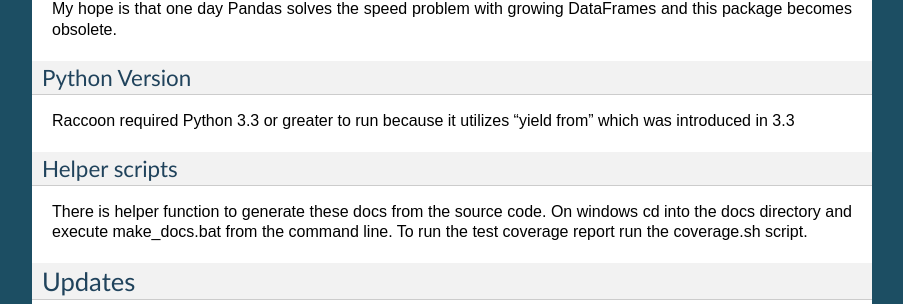
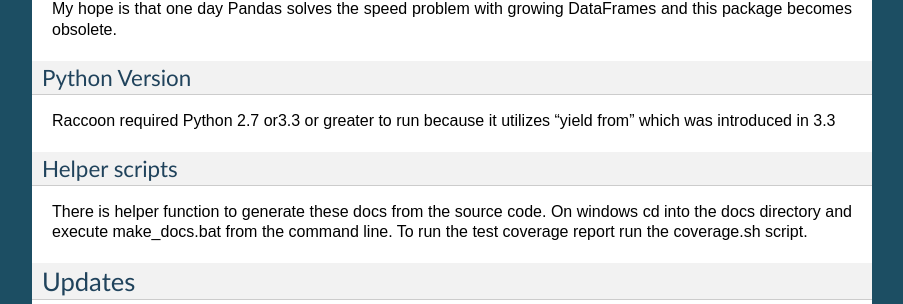
Before and after one commit to rsheftel/raccoon, a Sphinx documentation site: the page built from docs/index.rst, in a window 1280 px wide and 900 px high, scrolled down 833 px. Shown: the part 148-452 px from the top of the window, without its empty margins (198-1101 px from the left). Built offline with Sphinx 7.4.7, drawn with Linux system fonts in a browser that asks for light colours.

```diff
--- a/README.rst
+++ b/README.rst
@@ -4,6 +4,9 @@ Python DataFrame with fast insert and appends
 
 .. image:: https://travis-ci.org/rsheftel/raccoon.svg?branch=master
     :target: https://travis-ci.org/rsheftel/raccoon
+
+.. image:: https://coveralls.io/repos/github/rsheftel/raccoon/badge.svg?branch=master
+    :target: https://coveralls.io/github/rsheftel/raccoon?branch=master
 
 Documentation
 -------------
--- a/docs/index.rst
+++ b/docs/index.rst
@@ -47,7 +47,7 @@ My hope is that one day Pandas solves the speed problem with growing DataFrames
 
 Python Version
 ~~~~~~~~~~~~~~
-Raccoon required Python 3.3 or greater to run because it utilizes "yield from" which was introduced in 3.3
+Raccoon required Python 2.7 or3.3 or greater to run because it utilizes "yield from" which was introduced in 3.3
 
 Helper scripts
 ~~~~~~~~~~~~~~
```
